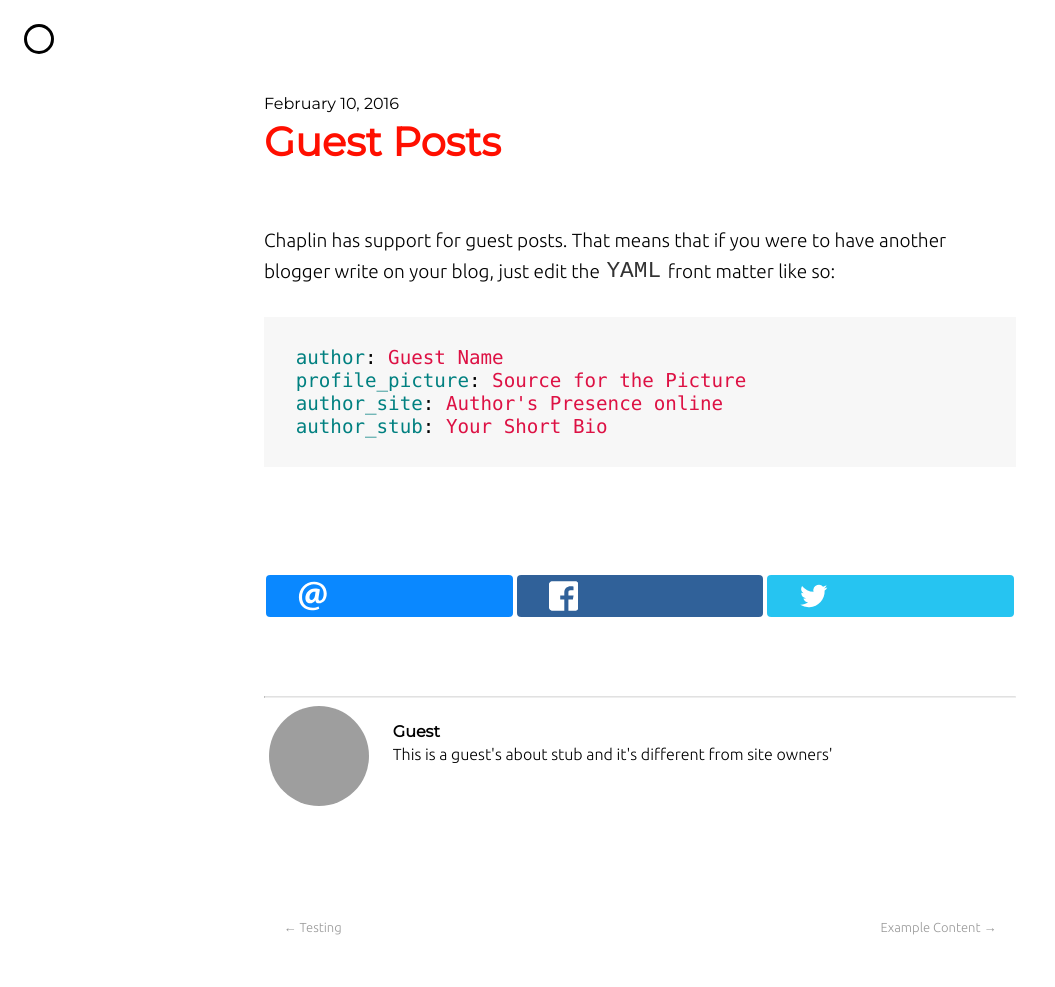
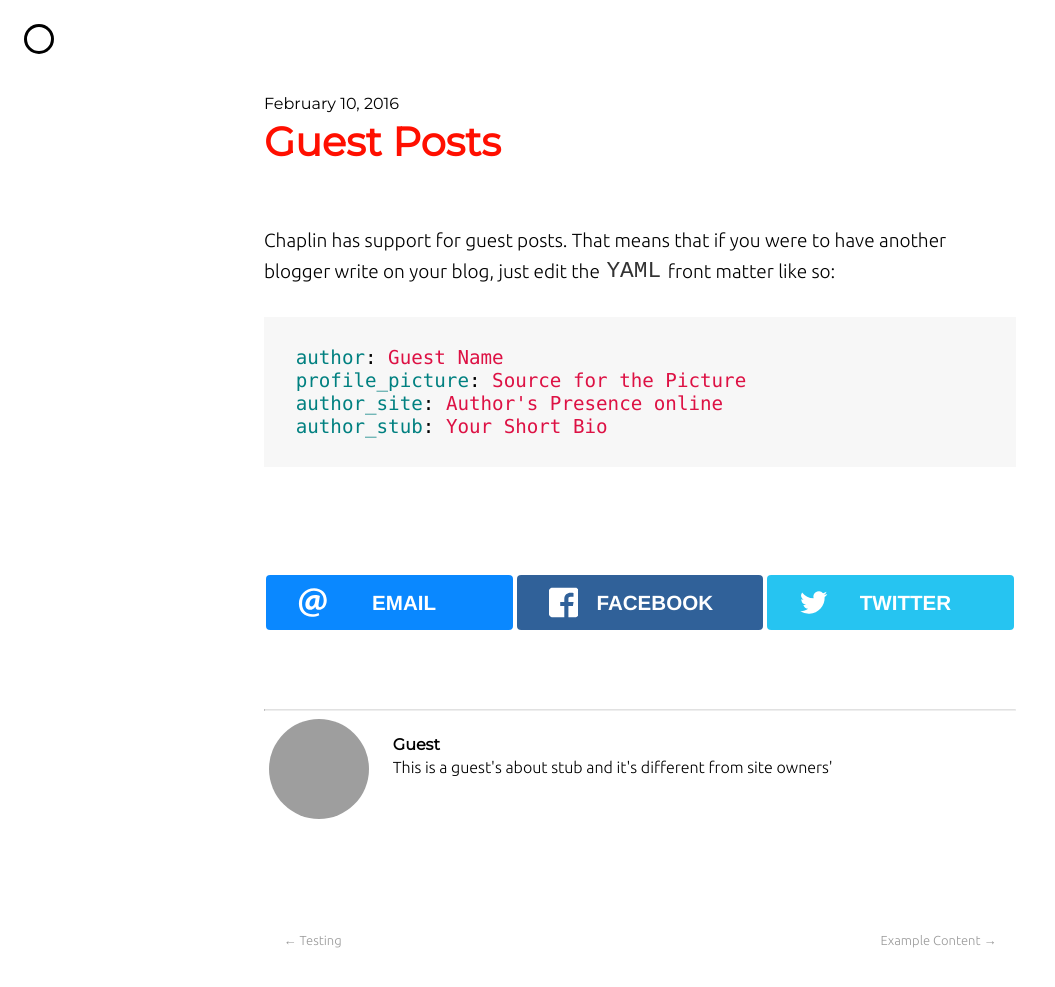
Before and after one commit to pbamotra/sciontist, a Jekyll site: the page built from _posts/2016-02-10-guest-posts.markdown, in a window 1280 px wide, cut to the strip 0-1035 px from the top of the page. Shown: the top 987 px of the strip, without its empty margins (0-1055 px from the left). Built offline with Jekyll 4.4.1, drawn with Linux system fonts in a browser that asks for light colours; nearby versions of some CDN libraries; comment, search, counter and statistics services are not loaded; grey boxes are pictures that could not be loaded.

Commit message:
enabled sharer text

```diff
--- a/_includes/share.html
+++ b/_includes/share.html
@@ -3,21 +3,21 @@
     <!-- Replace subject with your message using URL Endocding: http://meyerweb.com/eric/tools/dencoder/ -->
         <a href="mailto:?subject={{ page.title }}&amp;body=Check out: {{ site.url }}{{ site.baseurl }}{{ page.url }}">
             <span class="rrssb-icon"><svg xmlns="http://www.w3.org/2000/svg" viewBox="0 0 28 28"><path d="M20.11 26.147c-2.335 1.05-4.36 1.4-7.124 1.4C6.524 27.548.84 22.916.84 15.284.84 7.343 6.602.45 15.4.45c6.854 0 11.8 4.7 11.8 11.252 0 5.684-3.193 9.265-7.398 9.3-1.83 0-3.153-.934-3.347-2.997h-.077c-1.208 1.986-2.96 2.997-5.023 2.997-2.532 0-4.36-1.868-4.36-5.062 0-4.75 3.503-9.07 9.11-9.07 1.713 0 3.7.4 4.6.972l-1.17 7.203c-.387 2.298-.115 3.3 1 3.4 1.674 0 3.774-2.102 3.774-6.58 0-5.06-3.27-8.994-9.304-8.994C9.05 2.87 3.83 7.545 3.83 14.97c0 6.5 4.2 10.2 10 10.202 1.987 0 4.09-.43 5.647-1.245l.634 2.22zM16.647 10.1c-.31-.078-.7-.155-1.207-.155-2.572 0-4.596 2.53-4.596 5.53 0 1.5.7 2.4 1.9 2.4 1.44 0 2.96-1.83 3.31-4.088l.592-3.72z"/></svg></span>
-            <!--<span class="rrssb-text">email</span>-->
+            <span class="rrssb-text">email</span>
         </a>
     </li>
     <li class="rrssb-facebook">
 <!--  Replace with your URL. For best results, make sure you page has the proper FB Open Graph tags in header: https://developers.facebook.com/docs/opengraph/howtos/maximizing-distribution-media-content/ -->
         <a href="https://www.facebook.com/sharer/sharer.php?u={{ site.url }}{{ site.baseurl }}{{ page.url }}" class="popup">
             <span class="rrssb-icon"><svg xmlns="http://www.w3.org/2000/svg" viewBox="0 0 29 29"><path d="M26.4 0H2.6C1.714 0 0 1.715 0 2.6v23.8c0 .884 1.715 2.6 2.6 2.6h12.393V17.988h-3.996v-3.98h3.997v-3.062c0-3.746 2.835-5.97 6.177-5.97 1.6 0 2.444.173 2.845.226v3.792H21.18c-1.817 0-2.156.9-2.156 2.168v2.847h5.045l-.66 3.978h-4.386V29H26.4c.884 0 2.6-1.716 2.6-2.6V2.6c0-.885-1.716-2.6-2.6-2.6z"/></svg></span>
-            <!--<span class="rrssb-text">facebook</span>-->
+            <span class="rrssb-text">facebook</span>
         </a>
     </li>
     <li class="rrssb-twitter">
         <!-- Replace href with your Meta and URL information  -->
         <a href="https://twitter.com/intent/tweet?text={{ page.title }}&amp;url={{ site.url }}{{ site.baseurl }}{{ page.url }}" class="popup">
             <span class="rrssb-icon"><svg xmlns="http://www.w3.org/2000/svg" viewBox="0 0 28 28"><path d="M24.253 8.756C24.69 17.08 18.297 24.182 9.97 24.62a15.093 15.093 0 0 1-8.86-2.32c2.702.18 5.375-.648 7.507-2.32a5.417 5.417 0 0 1-4.49-3.64c.802.13 1.62.077 2.4-.154a5.416 5.416 0 0 1-4.412-5.11 5.43 5.43 0 0 0 2.168.387A5.416 5.416 0 0 1 2.89 4.498a15.09 15.09 0 0 0 10.913 5.573 5.185 5.185 0 0 1 3.434-6.48 5.18 5.18 0 0 1 5.546 1.682 9.076 9.076 0 0 0 3.33-1.317 5.038 5.038 0 0 1-2.4 2.942 9.068 9.068 0 0 0 3.02-.85 5.05 5.05 0 0 1-2.48 2.71z"/></svg></span>
-            <!--<span class="rrssb-text">twitter</span>-->
+            <span class="rrssb-text">twitter</span>
         </a>
     </li>
     <!-- <li class="rrssb-linkedin">
```
